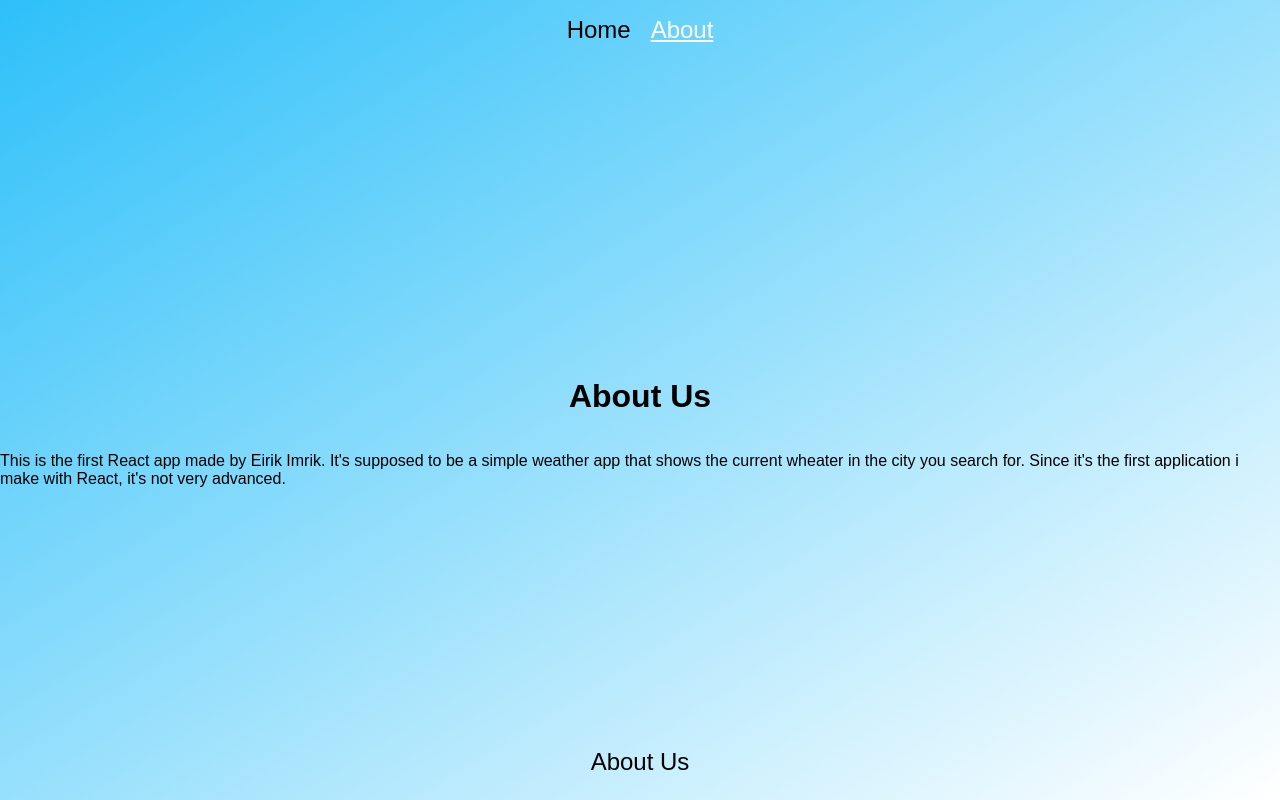
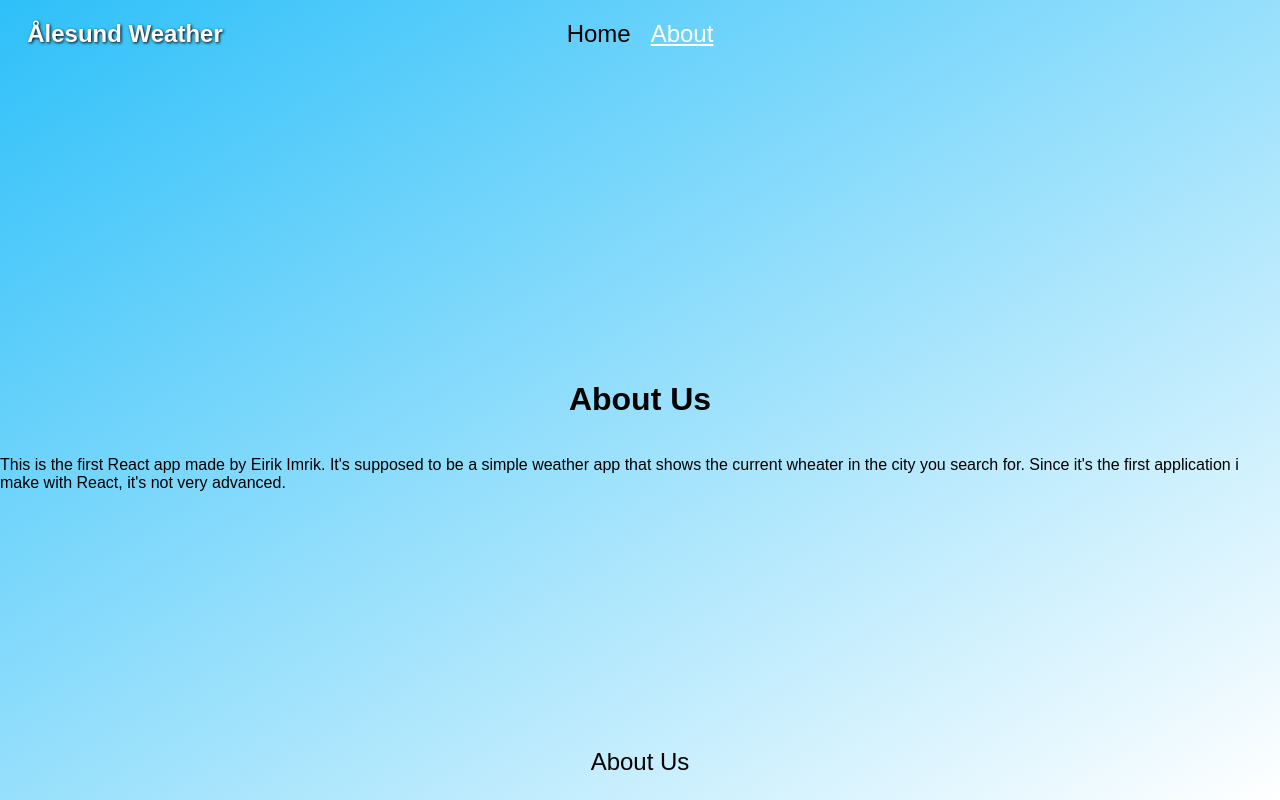
Before and after one commit to eirikimrik/weatherapp, a React (Create React App) app: page /about in a window 1280 px wide. Built offline with nearby package versions, Linux system fonts and the light colour scheme.

Commit message:
added logo to top left corner

```diff
--- a/src/components/NavBar.css
+++ b/src/components/NavBar.css
@@ -2,9 +2,19 @@
 .nav_container {
 
     display: flex;
-    justify-content: center;
+    justify-content: space-between;
     align-items: center;
 
+
+}
+
+.logoDiv {
+
+    width: 250px;
+    display: flex;
+    justify-content: center;
+    color: white;
+    text-shadow: 1px 1px 3px #000000;
 }
 
 .nav__list {
@@ -23,3 +33,11 @@
     font-size: 24px;
     ;
 }
+
+.emptyDiv {
+    background-color: thistle;
+    width: 250px;
+    display: flex;
+    justify-content: center;
+    visibility: hidden;
+}
--- a/src/components/NavBar.js
+++ b/src/components/NavBar.js
@@ -6,13 +6,20 @@ function NavBar() {
   return (
     <header className="header">
       <nav className="nav_container">
+        <div className="logoDiv">
+          <h1>Ålesund Weather</h1>
+        </div>
+
+        <div className="listContainer">
           <ul className="nav__list">
             <li>
               <NavLink
                 to="/"
                 className="nav__link"
                 style={({ isActive }) => {
-                return isActive ? { color: "white" } : { textDecoration: "none" };
+                  return isActive
+                    ? { color: "white" }
+                    : { textDecoration: "none" };
                 }}
               >
                 Home
@@ -23,13 +30,19 @@ function NavBar() {
                 to="/about"
                 className="nav__link"
                 style={({ isActive }) => {
-                return isActive ? { color: "white" } : { textDecoration: "none" };
+                  return isActive
+                    ? { color: "white" }
+                    : { textDecoration: "none" };
                 }}
               >
                 About
               </NavLink>
             </li>
           </ul>
+        </div>
+        <div className="emptyDiv">
+          <h1>Ålesund Weather</h1>
+        </div>
       </nav>
     </header>
   );
--- a/src/pages/Home.css
+++ b/src/pages/Home.css
@@ -4,7 +4,7 @@
     flex-direction: column;
     justify-content: center;
     align-items: center;
-    min-height: calc(100vh - 60px);
+    min-height: calc(100vh - 68px);
 }
 
 .currentWeatherContainer {
@@ -17,6 +17,10 @@
 
 .currentWeatherContainer p {
     font-size: 24px;
+}
+
+.ålesundcontainer p{
+    color: white;
 }
 
 
```
Lines whose indentation alone changed are shown as unchanged.
